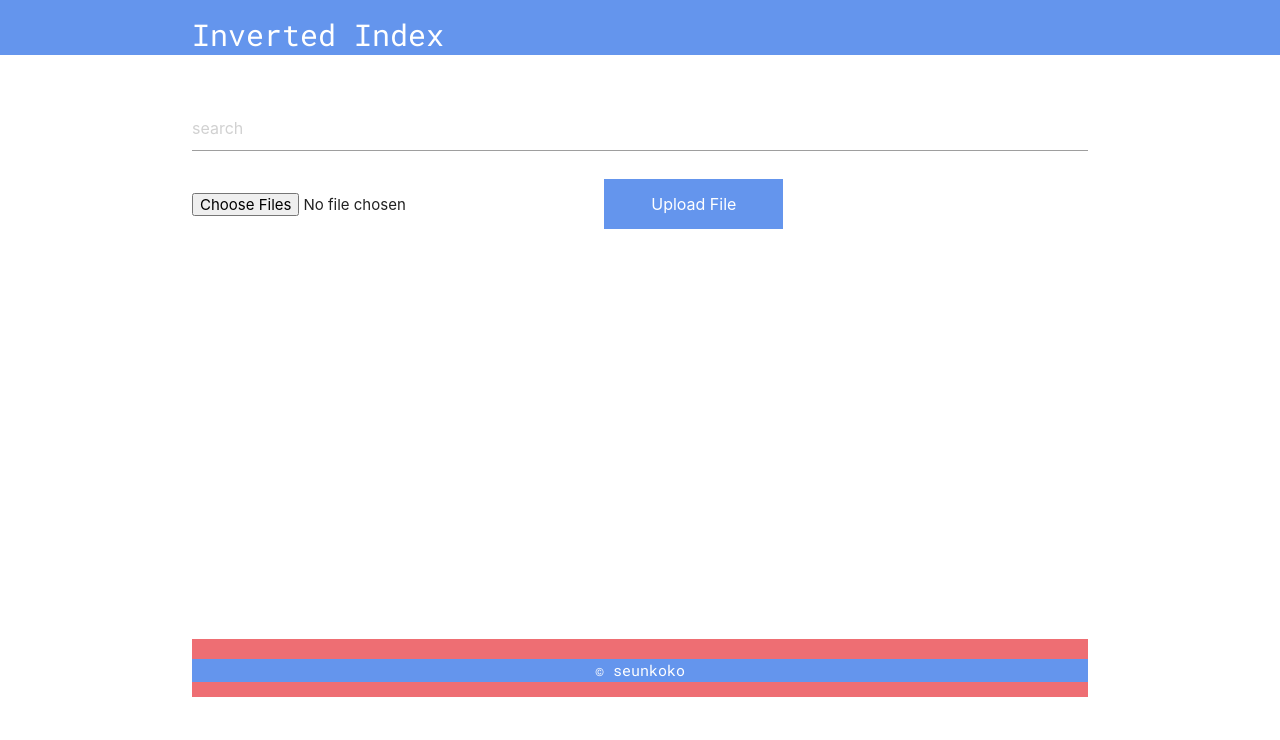
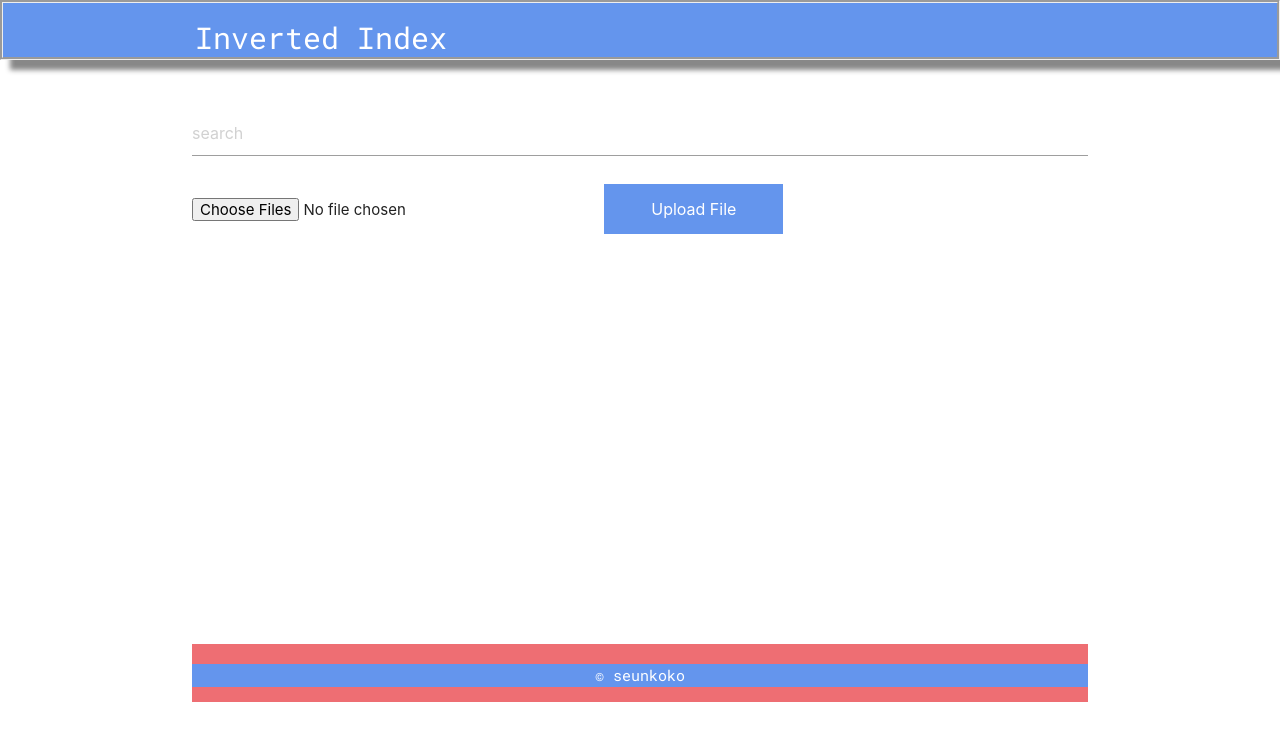
Before and after one commit to andela-oowonikoko/checkpoint1-invertedIndex, a website: page public/index.html in a window 1280 px wide. Drawn offline with nearby package versions, Linux system fonts and the light colour scheme; a web font is replaced by a local one.

Commit message:
styles added to the public/stylesheet.css file

```diff
--- a/public/stylesheet.css
+++ b/public/stylesheet.css
@@ -7,7 +7,9 @@
   letter-spacing: 1;
   background-color: cornflowerblue;
   color: white;
-  height: 55px;
+  height: 60px;
+  border-style: groove;
+	box-shadow: 10px 10px 5px #888888;
   padding-top: 12px;
   padding-left: 15%;
   font-size: 2em;
```
